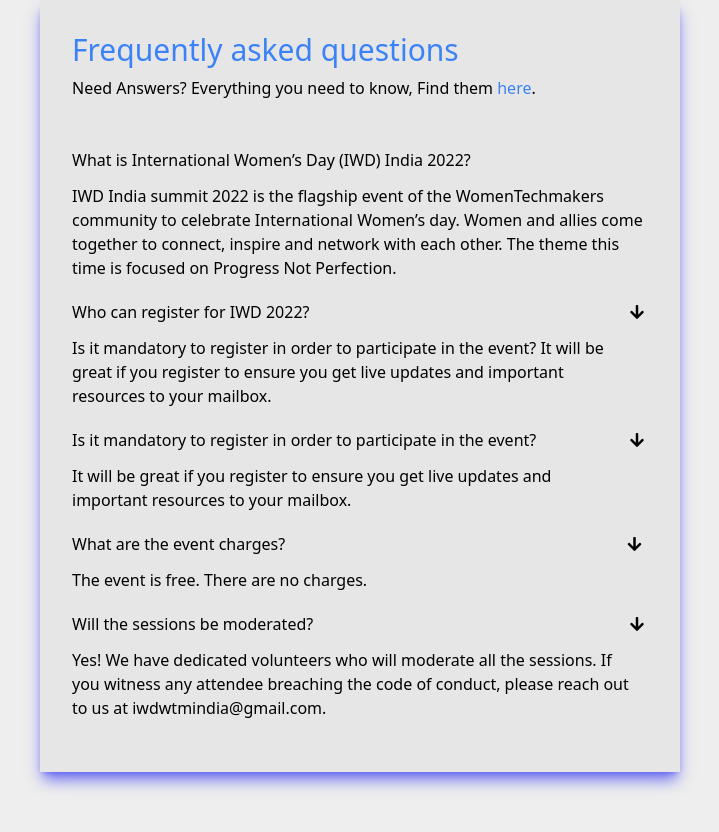
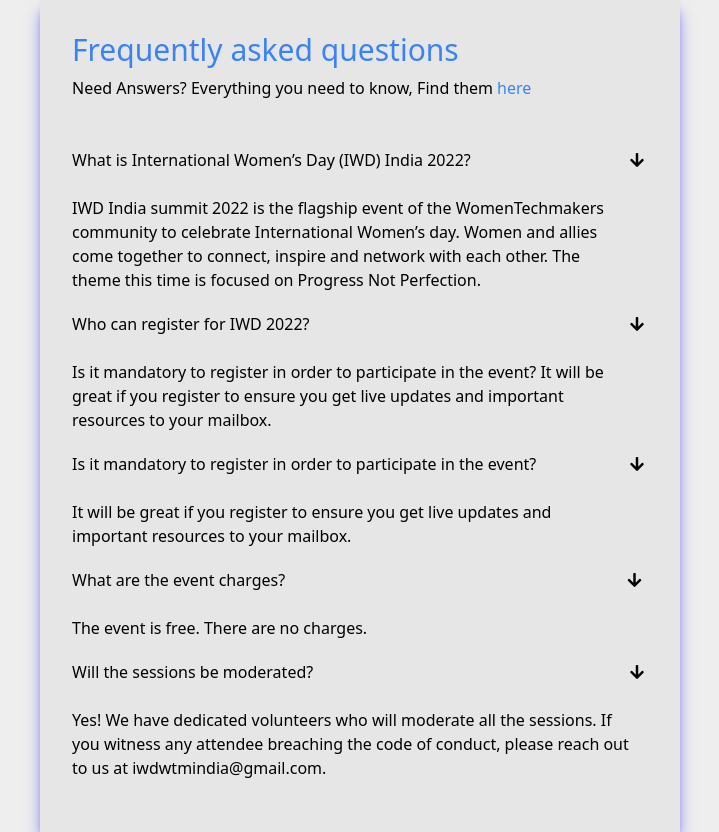
Before and after one commit to struckchure/iwd, a React (Vite) app in the folder web/: page /accordion in a window 1280 px wide. Shown: the whole page, without its empty margins (280-999 px from the left). Before the commit the page ends 800 px from the top, so only its background shows below. Built offline with nearby package versions, Linux system fonts and the light colour scheme.

Commit message:
add useState

```diff
--- a/web/src/components/Accordion.tsx
+++ b/web/src/components/Accordion.tsx
@@ -1,20 +1,25 @@
 import { useState } from "react";
+import { Link } from "react-router-dom";
 import "../assets/scss/accordion.scss";
 
 const Accordion = () => {
   const [showInfo, setShowInfo] = useState(false);
 
-  const handleClick = () => {}
+  const handleClick = () => {
+    // setShowInfo(!showInfo);
+  };
 
   return (
     <div className="p-3 w-1/2 main shadow-lg shadow-indigo-500">
       <div className="px-5 pt-5 pb-2">
         <h4 className="text-3xl text-blue-500  mb-2">
-          Frequently asked questions{" "}
+          Frequently asked questions
         </h4>
         <p>
-          Need Answers? Everything you need to know, Find them{" "}
-          <span className="text-blue-500">here</span>.
+          Need Answers? Everything you need to know, Find them
+          <a href="" className="no-underline text-blue-500">
+            here
+          </a>
         </p>
       </div>
 
@@ -22,15 +27,15 @@
         <div className="body-content">
           <p>
             What is International Women’s Day (IWD) India 2022?
-            <article className="mt-3">
+            <br />
+            <br />
             IWD India summit 2022 is the flagship event of the WomenTechmakers
             community to celebrate International Women’s day. Women and allies
             come together to connect, inspire and network with each other. The
             theme this time is focused on Progress Not Perfection.
-            </article>
           </p>
+
           <i
-            style={{ display: showInfo ? "block" : "none" }}
             onClick={handleClick}
             className="icon arrow down bg-transparent"
           ></i>
@@ -39,11 +44,11 @@
         <div className="body-content">
           <p>
             Who can register for IWD 2022?
-            <article className="mt-3">
-              Is it mandatory to register in order to participate in the event?
-              It will be great if you register to ensure you get live updates
-              and important resources to your mailbox.
-            </article>
+            <br />
+            <br />
+            Is it mandatory to register in order to participate in the event? It
+            will be great if you register to ensure you get live updates and
+            important resources to your mailbox.
           </p>
           <i
             onClick={handleClick}
@@ -54,10 +59,10 @@
         <div className="body-content">
           <p>
             Is it mandatory to register in order to participate in the event?
-            <article className="mt-3">
-              It will be great if you register to ensure you get live updates
-              and important resources to your mailbox.
-            </article>
+            <br />
+            <br />
+            It will be great if you register to ensure you get live updates and
+            important resources to your mailbox.
           </p>
           <i
             onClick={handleClick}
@@ -67,9 +72,9 @@
         <div className="body-content">
           <p>
             What are the event charges?
-            <article className="mt-3">
+            <br />
+            <br />
             The event is free. There are no charges.
-            </article>
           </p>
           <i
             onClick={handleClick}
@@ -79,11 +84,11 @@
         <div className="body-content">
           <p>
             Will the sessions be moderated?
-            <article className="mt-3">
+            <br />
+            <br />
             Yes! We have dedicated volunteers who will moderate all the
-              sessions. If you witness any attendee breaching the code of
-              conduct, please reach out to us at iwdwtmindia@gmail.com.
-            </article>
+            sessions. If you witness any attendee breaching the code of conduct,
+            please reach out to us at iwdwtmindia@gmail.com.
           </p>
           <i
             onClick={handleClick}
```
Lines whose indentation alone changed are shown as unchanged.
